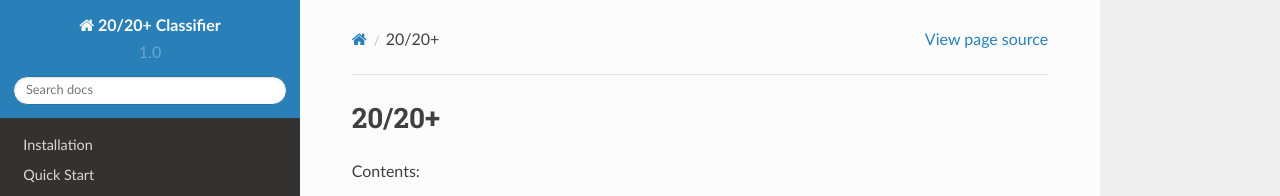
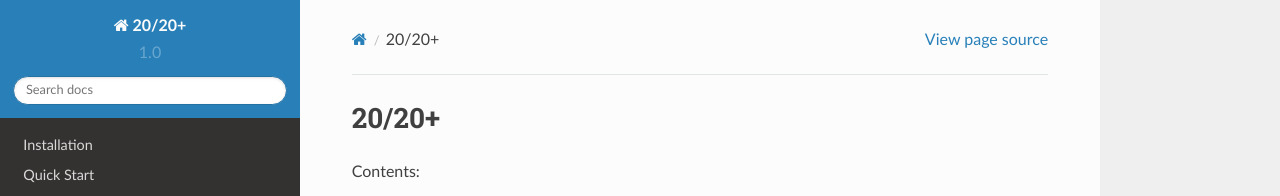
Before and after one commit to KarchinLab/2020plus, a Sphinx documentation site: the page built from doc/index.rst, in a window 1280 px wide. Shown: the top 196 px of the page. Built offline with Sphinx 7.4.7 and the Read the Docs theme 2.0.0, drawn with Linux system fonts in a browser that asks for light colours.

Commit message:
Updated sphinx conf.py

```diff
--- a/doc/conf.py
+++ b/doc/conf.py
@@ -42,7 +42,7 @@ source_suffix = '.rst'
 master_doc = 'index'
 
 # General information about the project.
-project = u'20/20+ Classifier'
+project = u'20/20+'
 copyright = u'2013-16, Collin Tokheim'
 
 # The version info for the project you're documenting, acts as replacement for
@@ -166,7 +166,7 @@ html_static_path = ['_static']
 #html_file_suffix = None
 
 # Output file base name for HTML help builder.
-htmlhelp_basename = '2020plusClassifierdoc'
+htmlhelp_basename = '2020plusdoc'
 
 
 # -- Options for LaTeX output --------------------------------------------------
@@ -185,7 +185,7 @@ latex_elements = {
 # Grouping the document tree into LaTeX files. List of tuples
 # (source start file, target name, title, author, documentclass [howto/manual]).
 latex_documents = [
-  ('index', '2020plusClassifier.tex', u'20/20+ Classifier Documentation',
+  ('index', '2020plus.tex', u'20/20+ Documentation',
    u'Collin Tokheim', 'manual'),
 ]
 
@@ -215,7 +215,7 @@ latex_documents = [
 # One entry per manual page. List of tuples
 # (source start file, name, description, authors, manual section).
 man_pages = [
-    ('index', '2020plusclassifier', u'20/20+ Classifier Documentation',
+    ('index', '2020plus', u'20/20+ Documentation',
      [u'Collin Tokheim'], 1)
 ]
 
@@ -229,8 +229,8 @@ man_pages = [
 # (source start file, target name, title, author,
 #  dir menu entry, description, category)
 texinfo_documents = [
-  ('index', '2020plusClassifier', u'20/20+ Classifier Documentation',
-   u'Collin Tokheim', '2020plusClassifier', 'One line description of project.',
+  ('index', '2020plus', u'20/20+ Documentation',
+   u'Collin Tokheim', '2020plus', 'One line description of project.',
    'Miscellaneous'),
 ]
 
```
